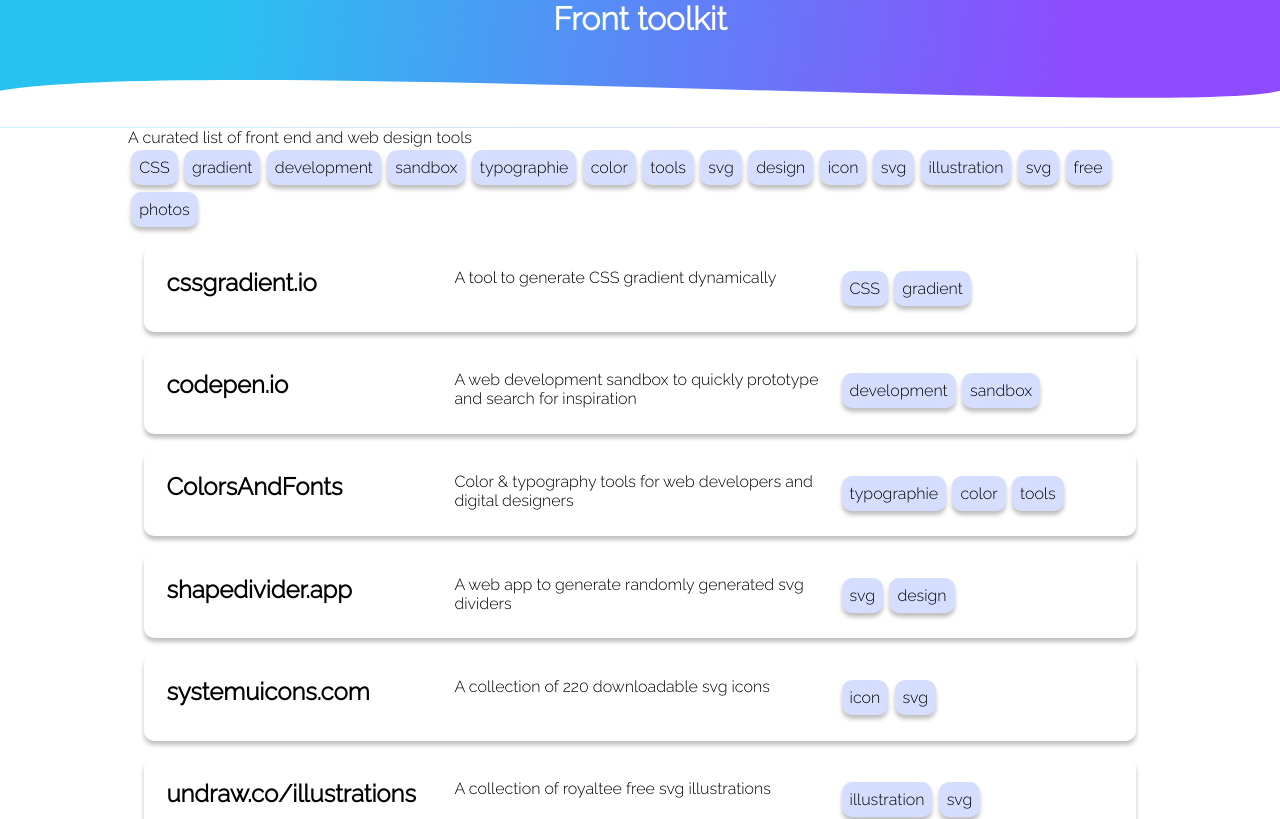
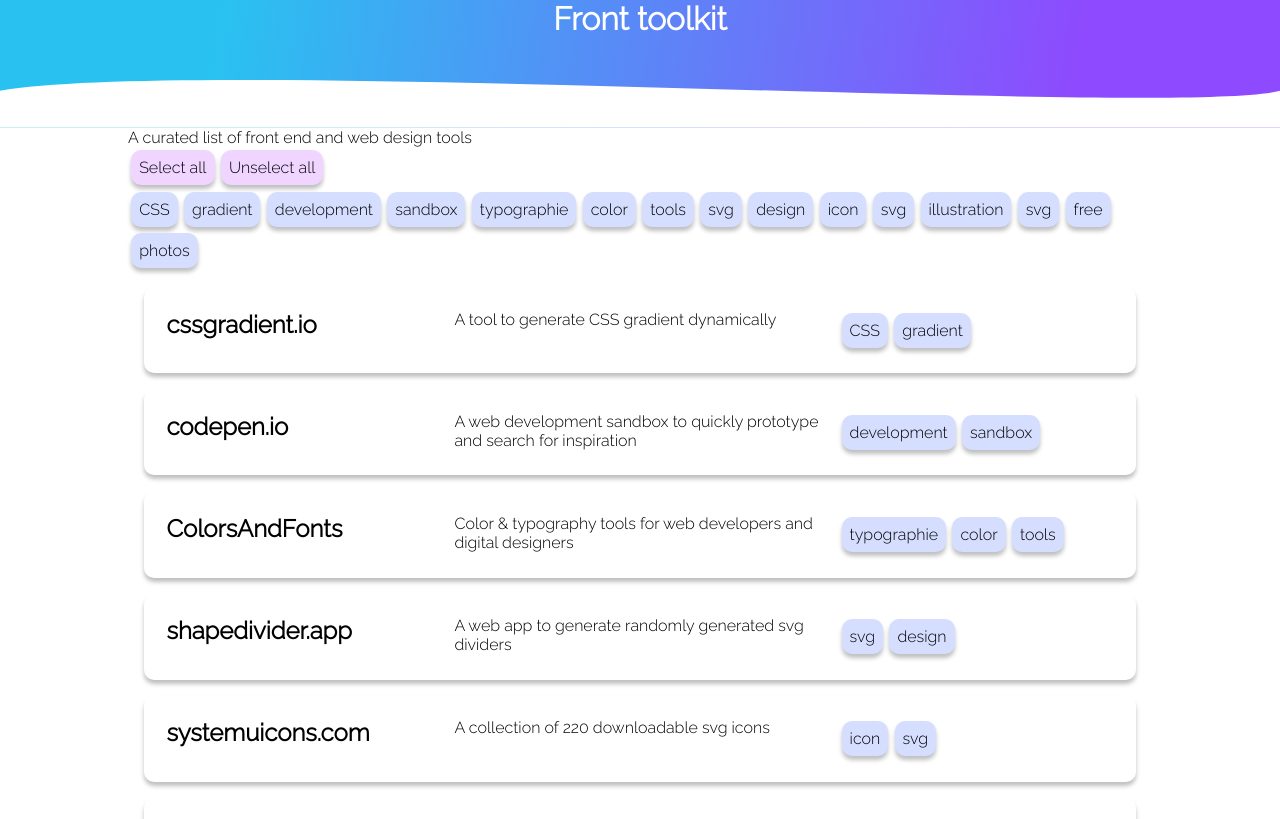
Before and after one commit to clemsau/front-toolkit, a Next.js app: page / in a window 1280 px wide. Shown: the top 819 px of the page. Built offline with nearby package versions, Linux system fonts and the light colour scheme.

Commit message:
Add selection buttons

```diff
--- a/pages/index.js
+++ b/pages/index.js
@@ -26,6 +26,8 @@
         <div className="side-content"></div>
         <div className="main-content">
           <div>A curated list of front end and web design tools  </div>
+          <div className="btn btn-pink">Select all</div>
+          <div className="btn btn-pink">Unselect all</div>
           <div>
             {allToolsData.allTags.map(( tag ) =>
               <TagCheckbox tag={tag}></TagCheckbox>
```
